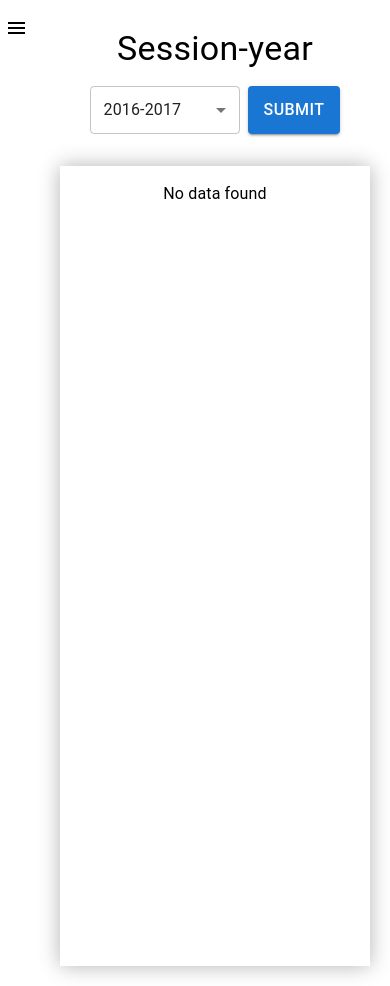
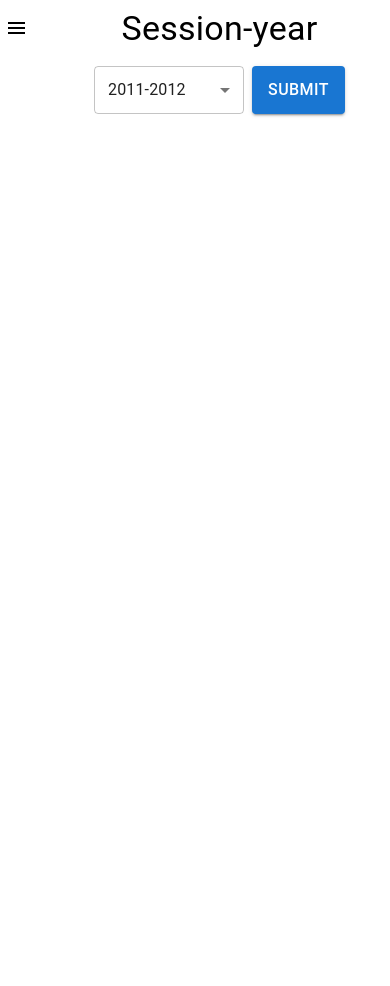
Before and after one commit to MohanChaturvedhi/Convocation, a React (Create React App) app in the folder frontend/: page /convocationlist in a window 390 px wide. After the commit the page ends 860 px from the top, so only its background shows below. Built offline with nearby package versions, Linux system fonts and the light colour scheme.

Commit message:
make some changes

```diff
--- a/frontend/src/components/Sidebar.jsx
+++ b/frontend/src/components/Sidebar.jsx
@@ -5,7 +5,6 @@ import DashboardIcon from '@mui/icons-material/Dashboard';
 import UploadFileIcon from '@mui/icons-material/UploadFile';
 import ListIcon from '@mui/icons-material/List';
 import MenuIcon from '@mui/icons-material/Menu';
-
 const Sidebar = ({ ChangeMargin }) => {
   const [showDashboard, setShowDashboard] = useState(false);
   const [open, setOpen] = useState(false);
@@ -92,5 +91,4 @@ const Sidebar = ({ ChangeMargin }) => {
     </div>
   );
 };
-
 export default Sidebar;
--- a/frontend/src/pages/ConvocationList.jsx
+++ b/frontend/src/pages/ConvocationList.jsx
@@ -1,59 +1,50 @@
 import React, { useState } from 'react';
-import { Typography, Select, Button, TextField, Table, TableHead, TableBody, TableRow, TableCell, Box, MenuItem, useTheme, useMediaQuery, IconButton } from '@mui/material';
-import ArrowUpwardIcon from '@mui/icons-material/ArrowUpward';
-import ArrowDownwardIcon from '@mui/icons-material/ArrowDownward';
+import { Typography, Select, Button, TextField, Table, TableHead, TableBody, TableRow, TableCell, Box, MenuItem, Modal, IconButton } from '@mui/material';
+import { data } from './data.js';
+import { ArrowUpward, ArrowDownward } from '@mui/icons-material'; // Import arrow icons
 
-import { data } from './data.js';
-
-export default function ConvocationList() {
-  const [sessionYear, setSessionYear] = useState('2016-2017');
+export default function ConvocationList({Mleft}) {
+  const [sessionYear, setSessionYear] = useState('2011-2012');
   const [convocationMembers, setConvocationMembers] = useState([]);
   const [flag, setFlag] = useState(false);
-  const [sort, setSort] = useState('name');
-  const [order, setOrder] = useState('asc');
   const [searchItem, setSearchItem] = useState('');
   const [currentPage, setCurrentPage] = useState(1);
-  const [editMode, setEditMode] = useState(false);
-  const [editIndex, setEditIndex] = useState(null); // State to store the index of the item being edited
-  const [editedItem, setEditedItem] = useState({}); // State to store the edited item
+  const [isSubmitted, setIsSubmitted] = useState(false);
+  const [editItem, setEditItem] = useState(null);
+  const [editModalOpen, setEditModalOpen] = useState(false);
+  const [sort, setSort] = useState({ field: 'name', order: 'asc' });
   const itemsPerPage = 25;
-  const theme = useTheme();
-  const isMobile = useMediaQuery(theme.breakpoints.down('sm'));
 
   const Filehandler = (e) => {
     e.preventDefault();
-    setConvocationMembers(data); // Replace with actual data fetching
+    setConvocationMembers(data);
     setFlag(true);
+    setIsSubmitted(true);
   };
 
-  const handleEdit = (index) => {
-    setEditIndex(index);
-    setEditedItem({ ...convocationMembers[index] });
+  const handleDelete = (item) => {
+    setConvocationMembers(convocationMembers.filter(member => member !== item));
   };
 
-  const handleSaveEdit = () => {
-    const updatedMembers = [...convocationMembers];
-    updatedMembers[editIndex] = editedItem;
-    setConvocationMembers(updatedMembers);
-    setEditIndex(null);
-    setEditedItem({});
+  const handleEdit = (item) => {
+    setEditItem(item);
+    setEditModalOpen(true);
   };
 
-  const handleEditChange = (key, value) => {
-    setEditedItem({ ...editedItem, [key]: value });
+  const handleEditSubmit = (e, updatedItem) => {
+    e.preventDefault();
+    setConvocationMembers(convocationMembers.map(member => member === editItem ? updatedItem : member));
+    setEditModalOpen(false);
   };
 
-  const handleDelete = (index) => {
-    console.log('Delete button clicked for index:', index);
-  };
-
-  const handleSort = (sortKey) => {
-    if (sort === sortKey) {
-      setOrder(order === 'asc' ? 'desc' : 'asc');
+  const handleSort = (field) => {
+    let newOrder;
+    if (field === 'Date') {
+      newOrder = sort.field === field && sort.order === 'asc' ? 'desc' : 'asc';
     } else {
-      setSort(sortKey);
-      setOrder('asc');
+      newOrder = sort.field === field && sort.order === 'asc' ? 'desc' : 'asc';
     }
+    setSort({ field, order: newOrder });
   };
 
   const SearchFilter = (e) => {
@@ -62,11 +53,6 @@ export default function ConvocationList() {
 
   const handlePagination = (pageNumber) => {
     setCurrentPage(pageNumber);
-  };
-
-  const toggleEditMode = () => {
-    setEditMode(!editMode);
-    setEditIndex(null);
   };
 
   const downloadData = () => {
@@ -80,64 +66,50 @@ export default function ConvocationList() {
         return row[header];
       });
     });
-
     const csvContent =
       headers.join(',') + '\n' +
       rows.map(row => row.join(',')).join('\n');
-
     const blob = new Blob([csvContent], { type: 'text/csv;charset=utf-8;' });
-
     const link = document.createElement('a');
     link.href = window.URL.createObjectURL(blob);
     link.setAttribute('download', 'convocation_data.csv');
     link.style.visibility = 'hidden';
-
     document.body.appendChild(link);
     link.click();
-
     document.body.removeChild(link);
   };
 
-  const filteredMembers = convocationMembers.filter((member) => {
+  const sortedMembers = [...convocationMembers].sort((a, b) => {
+    const comparison = sort.order === 'asc' ? 1 : -1;
+    return comparison * (String(a[sort.field]).localeCompare(String(b[sort.field])));
+  });
+
+  const filteredMembers = sortedMembers.filter((member) => {
     const searchText = searchItem.toLowerCase();
     return (
-      (member.sl_no && String(member.sl_no).toLowerCase().includes(searchText)) ||
-      (member.certificate_no && String(member.certificate_no).toLowerCase().includes(searchText)) ||
-      (member.admn_no && String(member.admn_no).toLowerCase().includes(searchText) )||
+      (member.sl_no && member.sl_no.toString().toLowerCase().includes(searchText)) ||
+      (member.certificate_no && member.certificate_no.toString().toLowerCase().includes(searchText)) ||
+      (member.admn_no && member.admn_no.toString().toLowerCase().includes(searchText)) ||
       (member.name && member.name.toString().toLowerCase().includes(searchText)) ||
       (member.course && member.course.toString().toLowerCase().includes(searchText)) ||
-      (member.branch && member.branch.toString().toLowerCase().includes(searchText) )||
-      (member.ogpa && member.ogpa.toString().toLowerCase().includes(searchText) )||
+      (member.branch && member.branch.toString().toLowerCase().includes(searchText)) ||
+      (member.ogpa && member.ogpa.toString().toLowerCase().includes(searchText)) ||
       (member.ogpa_h && member.ogpa_h.toString().toLowerCase().includes(searchText)) ||
       (member.final_ogpa && member.final_ogpa.toString().toLowerCase().includes(searchText)) ||
-      (member.division && member.division.toString().toLowerCase().includes(searchText) )||
-      (member.date_of_result && member.date_of_result.toString().toLowerCase().includes(searchText) )||
-      (member.yop && member.yop.toString().toLowerCase().includes(searchText) )||
-      (member.dept_id && member.dept_id.toString().toLowerCase().includes(searchText) )||
+      (member.division && member.division.toString().toLowerCase().includes(searchText)) ||
+      (member.date_of_result && member.date_of_result.toString().toLowerCase().includes(searchText)) ||
+      (member.yop && member.yop.toString().toLowerCase().includes(searchText)) ||
+      (member.dept_id && member.dept_id.toString().toLowerCase().includes(searchText)) ||
       (member.course_id && member.course_id.toString().toLowerCase().includes(searchText)) ||
-      (member.branch_id && member.branch_id.toString().toLowerCase().includes(searchText) )||
+      (member.branch_id && member.branch_id.toString().toLowerCase().includes(searchText)) ||
       (member.deptnm && member.deptnm.toString().toLowerCase().includes(searchText))
     );
   });
 
-  const sortedMembers = [...filteredMembers].sort((a, b) => {
-    if (sort === 'name' || sort === 'branch' || sort === 'Date') {
-      const valueA = a[sort];
-      const valueB = b[sort];
-      if (order === 'asc') {
-        return valueA.localeCompare(valueB);
-      } else {
-        return valueB.localeCompare(valueA);
-      }
-    } else {
-      return order === 'asc' ? a[sort] - b[sort] : b[sort] - a[sort];
-    }
-  });
-
   const indexOfLastItem = currentPage * itemsPerPage;
   const indexOfFirstItem = indexOfLastItem - itemsPerPage;
-  const currentItems = sortedMembers.slice(indexOfFirstItem, indexOfLastItem);
-  const totalPages = Math.ceil(sortedMembers.length / itemsPerPage);
+  const currentItems = filteredMembers.slice(indexOfFirstItem, indexOfLastItem);
+  const totalPages = Math.ceil(filteredMembers.length / itemsPerPage);
 
   const paginationItems = [];
 
@@ -156,26 +128,18 @@ export default function ConvocationList() {
   }
 
   return (
-    <Box className="container" style={{ position: 'absolute', left: isMobile ? '40px' : 280, right: '0', display: 'flex', flexDirection: 'column', padding: '20px' }}>
+    <Box className="container" style={{ marginLeft: `${Mleft}px`, marginRight: '15px', flex: 1 }}>
       <div className="container">
-        <Box display="flex" flexDirection="column" alignItems="center">
+        {!isSubmitted && (
+          <Box display="flex" flexDirection="column" alignItems="center" justifyContent="center" flex="1">
             <Typography variant="h4" mb={2}>Session-year</Typography>
             <form onSubmit={Filehandler} className="form" style={{ display: 'flex', alignItems: 'center', marginBottom: '16px' }}>
-            <Select
-              value={sessionYear}
-              onChange={e => setSessionYear(e.target.value)}
-              sx={{
-                width: '150px',
-                height: '3rem',
-                marginRight: '8px',
-                fontSize: '1rem'
-              }}
-            >
-              <MenuItem value="2016-2017">2011-2012</MenuItem>
-              <MenuItem value="2016-2017">2012-2013</MenuItem>
-              <MenuItem value="2016-2017">2013-2014</MenuItem>
-              <MenuItem value="2016-2017">2014-2015</MenuItem>
-              <MenuItem value="2016-2017">2015-2016</MenuItem>
+              <Select value={sessionYear} onChange={e => setSessionYear(e.target.value)} sx={{ width: '150px', marginRight: '8px', fontSize: '1rem', height: '3rem' }}>
+                <MenuItem value="2011-2012">2011-2012</MenuItem>
+                <MenuItem value="2012-2013">2012-2013</MenuItem>
+                <MenuItem value="2013-2015">2013-2015</MenuItem>
+                <MenuItem value="2014-2015">2014-2015</MenuItem>
+                <MenuItem value="2015-2016">2015-2016</MenuItem>
                 <MenuItem value="2016-2017">2016-2017</MenuItem>
                 <MenuItem value="2018-2019">2018-2019</MenuItem>
                 <MenuItem value="2019-2020">2019-2020</MenuItem>
@@ -183,115 +147,84 @@ export default function ConvocationList() {
                 <MenuItem value="2022-2023">2022-2023</MenuItem>
                 <MenuItem value="2023-2024">2023-2024</MenuItem>
               </Select>
-            <Button
-              type="submit"
-              variant="contained"
-              sx={{
-                fontSize: '1rem',
-                padding: '8px 16px',
-                height: '3rem'
-              }}
-            >
-              Submit
-            </Button>
+              <Button type="submit" variant="contained" sx={{ fontSize: '1rem', padding: '8px 16px', height: '3rem' }}>Submit</Button>
             </form>
           </Box>
-        {flag && convocationMembers.length > 0 &&
+        )}
+     {flag && (
+  <Box sx={{ position: 'relative', zIndex: 2, transition: 'opacity 0.3s ease-in-out', padding: '10px', borderRadius: '5px', marginTop: '10px' }}>
+  <Typography variant="body1" sx={{ padding: '5px', borderRadius: '5px' }}>
+    <span style={{ backgroundColor: '#9155FD', color: '#fff', padding: '10px', borderRadius: '15px' }}>
+    Academic Session: {sessionYear}
+    </span>
+  </Typography>
+</Box>
+)}
+
+        {flag && convocationMembers.length > 0 && (
           <Box mt={2} display="flex" alignItems="center">
-
-            <TextField
-              type="text"
-              placeholder="Search"
-              value={searchItem}
-              onChange={SearchFilter}
-              sx={{
-                width: '200px',
-                height: '3rem',
-                fontSize: '1rem'
-              }}
-            />
+            <TextField type="text" placeholder="Search" value={searchItem} onChange={SearchFilter} sx={{ marginLeft: 'auto', mt: 1, width: '200px', fontSize: '1rem', height: '3rem' }} />
           </Box>
-        }
-        {flag && convocationMembers.length > 0 &&
-          <Box mt={2} display="flex" justifyContent="center" >
-            <Button onClick={toggleEditMode} variant="contained" sx={{ bgcolor: editMode ? 'secondary.main' : 'primary.main' }}>
-              {editMode ? 'Disable Edit Mode' : 'Enable Edit Mode'}
-            </Button>
-          </Box>}
-        <Box mt={2} style={{height:'800px',overflowY:'scroll', boxShadow: '0px 0px 20px rgba(0, 0, 0, 0.3)', zIndex: 1, transition: 'box-shadow 0.3s ease-in-out', overflowX: 'auto' }}>
-          {currentItems.length > 0 ? (
-            <Table>
-              <TableHead>
-  <TableRow>
+        )}
+        {currentItems.length > 0 && (
+          <Box mt={2} style={{ boxShadow: '0px 0px 20px rgba(0, 0, 0, 0.3)', zIndex: 1, transition: 'box-shadow 0.3s ease-in-out', overflowX: 'auto',overflowY: 'auto' }}>
+            <Table sx={{ display: 'block', overflow: 'auto', maxHeight: '750px' }}>
+             <TableHead component="div">
+                 <TableRow component="div">
                   {Object.keys(currentItems[0]).map((key) => (
-      <TableCell key={key} sx={{ fontWeight: 'bold', fontSize: '1rem', minWidth: '100px', bgcolor:'#1976d2',color:'white'}}>
+                   <TableCell key={key} sx={{ fontWeight: 'bold', fontSize: '1rem', backgroundColor: 'rgb(103, 119, 239)', color: 'white' }}>
                     <Box display="flex" alignItems="center">
-          {key !== sort ? (
+                    {key}
+                    {key !== 'Actions' && (
                     <IconButton size="small" onClick={() => handleSort(key)}>
-              <ArrowUpwardIcon />
-            </IconButton>
-          ) : order === 'asc' ? (
-            <IconButton size="small" onClick={() => handleSort(key)}>
-              <ArrowUpwardIcon />
-            </IconButton>
-          ) : (
-            <IconButton size="small" onClick={() => handleSort(key)}>
-              <ArrowDownwardIcon />
+                     {sort.field === key && sort.order === 'asc' ? <ArrowUpward /> : <ArrowDownward />}
                </IconButton>
           )}
-          <Typography variant="body1">{key}</Typography>
           </Box>
         </TableCell>
       ))}
-    {editMode && <TableCell sx={{ fontWeight: 'bold', fontSize: '1rem', minWidth: '100px' }}>Actions</TableCell>}
+      <TableCell sx={{ fontWeight: 'bold', fontSize: '1rem', backgroundColor: 'rgb(103, 119, 239)', color: 'white' }}>Actions</TableCell>
     </TableRow>
   </TableHead>
-
-              <TableBody>
+  <TableBody component="div">
     {currentItems.map((row, index) => (
-                  <TableRow key={index}>
+      <TableRow key={index} component="div">
         {Object.keys(currentItems[0]).map((key) => (
-                      <TableCell key={key} sx={{ minWidth: '60px' }}>
-                        {editMode && editIndex === index ? (
+          <TableCell key={key}>{row[key] || '---'}</TableCell>
+        ))}
+        <TableCell>
+          <Button color="primary" onClick={() => handleEdit(row)}>Edit</Button>
+          <Button color="secondary" onClick={() => handleDelete(row)}>Delete</Button>
+          {editModalOpen && (
+            <Modal
+              open={editModalOpen}
+              onClose={() => setEditModalOpen(false)}
+              style={{backgroundColor: 'white'}}
+            >
+              <form onSubmit={(e) => handleEditSubmit(e, editItem)} style={{border: '1px solid black', fontSize: '16px', color: 'black'}}>
+                {Object.keys(editItem).map((key) => (
                   <TextField
-                            value={editedItem[key]}
-                            onChange={(e) => handleEditChange(key, e.target.value)}
-                            sx={{ fontSize: '0.1rem' }}
+                    key={key}
+                    label={key}
+                    value={editItem[key]}
+                    onChange={(e) => setEditItem({ ...editItem, [key]: e.target.value })}
+                    style={{margin: '10px'}}
                   />
-                        ) : (
-                          row[key] || '---'
+                ))}
+                <Button type="submit">Submit</Button>
+                <Button onClick={() => setEditModalOpen(false)}>Cancel</Button>
+              </form>
+            </Modal>
           )}
         </TableCell>
-                    ))}
-                    {editMode && editIndex === index && (
-                      <TableCell sx={{ minWidth: '100px' }}>
-                        <Button variant="contained" color="primary" onClick={handleSaveEdit}>Save</Button>
-                      </TableCell>
-                    )}
-                    {editMode && editIndex !== index && (
-                      <TableCell sx={{ minWidth: '100px' }}>
-                        <Button variant="outlined" color="primary" onClick={() => handleEdit(index)}>Edit</Button>
-                      </TableCell>
-                    )}
-                    {editMode && (
-                      <TableCell sx={{ minWidth: '100px' }}>
-                        <Button variant="outlined" color="error" onClick={() => handleDelete(index)}>Delete</Button>
-                      </TableCell>
-                    )}
       </TableRow>
     ))}
   </TableBody>
 </Table>
-
-          ) : (
-            <Box mt={2} display="flex" justifyContent="center" >
-            <Typography variant="body1">No data found</Typography>
           </Box>
         )}
-        </Box>
         {filteredMembers.length > itemsPerPage && (
-          <Box mt={2} display="flex" justifyContent="center" >
-            <Button disabled={currentPage === 1} onClick={() => handlePagination(currentPage - 1)} sx={{ marginX: 1 }}>Previous</Button>
+          <Box mt={2} display="flex" justifyContent="center">
             {paginationItems.map((item, index) => (
               <Button key={index} onClick={() => handlePagination(item)} variant="outlined" sx={{ marginX: 1,
                 bgcolor: currentPage === item ? '#42a5f5' : 'transparent',
@@ -299,15 +232,14 @@ export default function ConvocationList() {
                 transition: 'background-color 0.2s ease-in-out',
               }}>{item}</Button>
             ))}
-            <Button disabled={currentPage === totalPages} onClick={() => handlePagination(currentPage + 1)} sx={{ marginX: 1 }}>Next</Button>
+          </Box>
+        )}
+        {currentItems.length > 0 && (
+          <Box sx={{ position: 'fixed', bottom: 16, right: 16 }}>
+            <Button onClick={downloadData} variant="contained" sx={{ bgcolor: '#9155FD', color: '#fff', transition: 'background-color 0.2s ease-in-out' }}>Download</Button>
           </Box>
         )}
       </div>
-      {flag && convocationMembers.length > 0 &&
-        <Box mt={2} display="flex" justifyContent="center">
-          <Button onClick={downloadData} variant="contained" sx={{ bgcolor: '#42a5f5', color: '#fff', transition: 'background-color 0.2s ease-in-out' }}>Download</Button>
-        </Box>
-      }
     </Box>
   );
 }
--- a/frontend/src/pages/UploadFile.jsx
+++ b/frontend/src/pages/UploadFile.jsx
@@ -1,18 +1,16 @@
 import React, { useState, useEffect } from 'react';
 import Papa from 'papaparse';
 import axios from 'axios';
-import { Typography, Button, Table, TableHead, TableBody, TableRow, TableCell, Box, Fade, useTheme, useMediaQuery, TextField } from '@mui/material';
+import { Typography, Button, Table, TableHead, TableBody, TableRow, TableCell, Box, Fade } from '@mui/material';
 
-const UploadFile = () => {
+const UploadFile = ({ Mleft }) => {
   const [selectedFile, setSelectedFile] = useState('');
   const [parsedData, setParsedData] = useState('');
   const [showTable, setShowTable] = useState('');
   const [inputKey, setInputKey] = useState(0);
   const [currentPage, setCurrentPage] = useState(1);
-  const [goToPage, setGoToPage] = useState('');
-  const itemsPerPage = 15;
-  const theme = useTheme();
-  const isMobile = useMediaQuery(theme.breakpoints.down('sm'));
+  const itemsPerPage = 25;
+
   useEffect(() => {
     return () => setInputKey(0);
   }, []);
@@ -28,12 +26,7 @@ const UploadFile = () => {
       return;
     } else {
       setSelectedFile(file);
-      handleParsePreview(file); // Call handleParsePreview when file is selected
-    }
-  };
-
-  const handleParsePreview = (file) => {
-    if (file) {
+      setShowTable(false);
       Papa.parse(file, {
         complete: (result) => {
           setParsedData(result.data);
@@ -69,13 +62,6 @@ const UploadFile = () => {
     setCurrentPage(pageNumber);
   };
 
-  const handleGoToPage = () => {
-    if (goToPage !== '' && Number(goToPage) > 0 && Number(goToPage) <= Math.ceil(parsedData.length / itemsPerPage)) {
-      setCurrentPage(Number(goToPage));
-      setGoToPage('');
-    }
-  };
-
   const indexOfLastItem = currentPage * itemsPerPage;
   const indexOfFirstItem = indexOfLastItem - itemsPerPage;
   const currentItems = parsedData ? parsedData.slice(indexOfFirstItem, indexOfLastItem) : [];
@@ -104,10 +90,9 @@ const UploadFile = () => {
           {pages.map((page, index) => (
             <Button
               key={index}
-              disabled={page === '...'}
               onClick={() => handlePagination(page)}
               variant="outlined"
-              sx={{ marginX: 1, color: currentPage === page ? 'primary.main' : 'text.primary', bgcolor: currentPage === page ? 'primary.light' : 'transparent',
+              sx={{ marginX: 1, color: currentPage === page ? 'primary.main' : 'text.primary', bgcolor: currentPage === page ? 'primary.light' : 'transparent' ,
               transition: 'background-color 0.2s ease-in-out',
             }}
             >
@@ -116,23 +101,12 @@ const UploadFile = () => {
           ))}
           <Button disabled={currentPage === totalPages} onClick={() => handlePagination(currentPage + 1)} sx={{ marginX: 1 }}>Next</Button>
         </Box>
-        <Box display="flex" justifyContent="center" mt={2}>
-          <TextField
-            label="Go to Page"
-            variant="outlined"
-            size="small"
-            value={goToPage}
-            onChange={(e) => setGoToPage(e.target.value)}
-            sx={{ width: '100px', marginRight: '10px' }}
-          />
-          <Button onClick={handleGoToPage} variant="contained" color="primary" size="small">Go</Button>
-        </Box>
       </>
     );
   };
 
   return (
-    <Box className="container" style={{ position: 'absolute', left: isMobile ? '40px' : 280, right: '0', display: 'flex', flexDirection: 'column', padding: '20px' }}>
+    <Box className="container" style={{ position: 'absolute', left: `${Mleft}px`, right: '0', display: 'flex', flexDirection: 'column', padding: '20px' }}>
       <Box style={{ background: '#3f51b5', padding: '20px', borderRadius: '8px', marginBottom: '20px' }}>
         <Typography variant="h3" align="center" gutterBottom style={{ color: '#fff' }}>
           Convocation
@@ -141,32 +115,19 @@ const UploadFile = () => {
 
       <Box display="flex" justifyContent="center" alignItems="center" flexDirection="column">
         <Typography variant="h5">Select CSV File</Typography>
-        <input key={inputKey} type="file" accept=".csv" onChange={handleFileChange} sx={{ marginX: '40' }} />
-        {showTable && parsedData && (
-        <Box display="flex" justifyContent="center" mt={2}>
-          <Button variant="contained" color="error" onClick={handleCancel}>
-            Cancel
-          </Button>
-          <Button variant="contained" color="success" onClick={handleSubmit} sx={{ marginLeft: 2 }}>
-            Confirm
-          </Button>
-        </Box>
-      )}
+        <input key={inputKey} type="file" accept=".csv" onChange={handleFileChange} />
       </Box>
 
       {showTable && parsedData && (
         <Box className="popup" display="flex" justifyContent="center" mt={2}>
           <Fade in={showTable} timeout={500}>
-            <Box className="popup-content" style={{ display: 'flex', flexDirection: 'column', overflowX: 'auto', background: '#fff', padding: '20px', width: '100%', boxShadow: '0px 0px 20px rgba(0, 0, 0, 0.3)' }}>
-              <Box display="flex" justifyContent="space-between" alignItems="center" mb={2}>
-
-              </Box>
+            <Box className="popup-content" style={{ display: 'flex', flexDirection: 'column', overflowX: 'auto', background: '#fff', padding: '20px', width: '100%', boxShadow: '0px 0px 20px rgba(0, 0, 0, 0.3)', maxHeight: '750px' }}>
               <Typography variant="h5" gutterBottom>Data Preview</Typography>
               <Table style={{ flexGrow: 1, width: '100%' }}>
                 <TableHead>
                   <TableRow>
                     {Object.keys(parsedData[0]).map((key) => (
-                      <TableCell key={key} sx={{ fontWeight: 'bold', fontSize: '1rem' }}>{key}</TableCell>
+                      <TableCell key={key} sx={{ fontWeight: 'bold',backgroundColor: 'rgb(103, 119, 239)',color:'white', fontSize: '1rem' }}>{key}</TableCell>
                     ))}
                   </TableRow>
                 </TableHead>
@@ -184,15 +145,27 @@ const UploadFile = () => {
           </Fade>
         </Box>
       )}
-      <Box display="flex" justifyContent="center" mt={2}>
-        {totalPages > 1 && (
+      {selectedFile && showTable && (
+        <Box display="flex" justifyContent="space-between" mt={2} alignItems="center">
           <Box>
-            {renderPagination()}
+            <Button variant="contained" color="error" onClick={handleCancel}>
+              Cancel
+            </Button>
           </Box>
-        )}
-      </Box>
+          <Box>
+            <Button variant="contained" color="success" onClick={handleSubmit}>
+              Confirm
+            </Button>
+          </Box>
+        </Box>
+      )}
+      {parsedData && parsedData.length > itemsPerPage && (
+        <Box mt={2} display="flex" justifyContent="center">
+          {renderPagination()}
+        </Box>
+      )}
     </Box>
   );
 };
 
-export default UploadFile;
+export default UploadFile;
```
Lines whose indentation alone changed are shown as unchanged.
